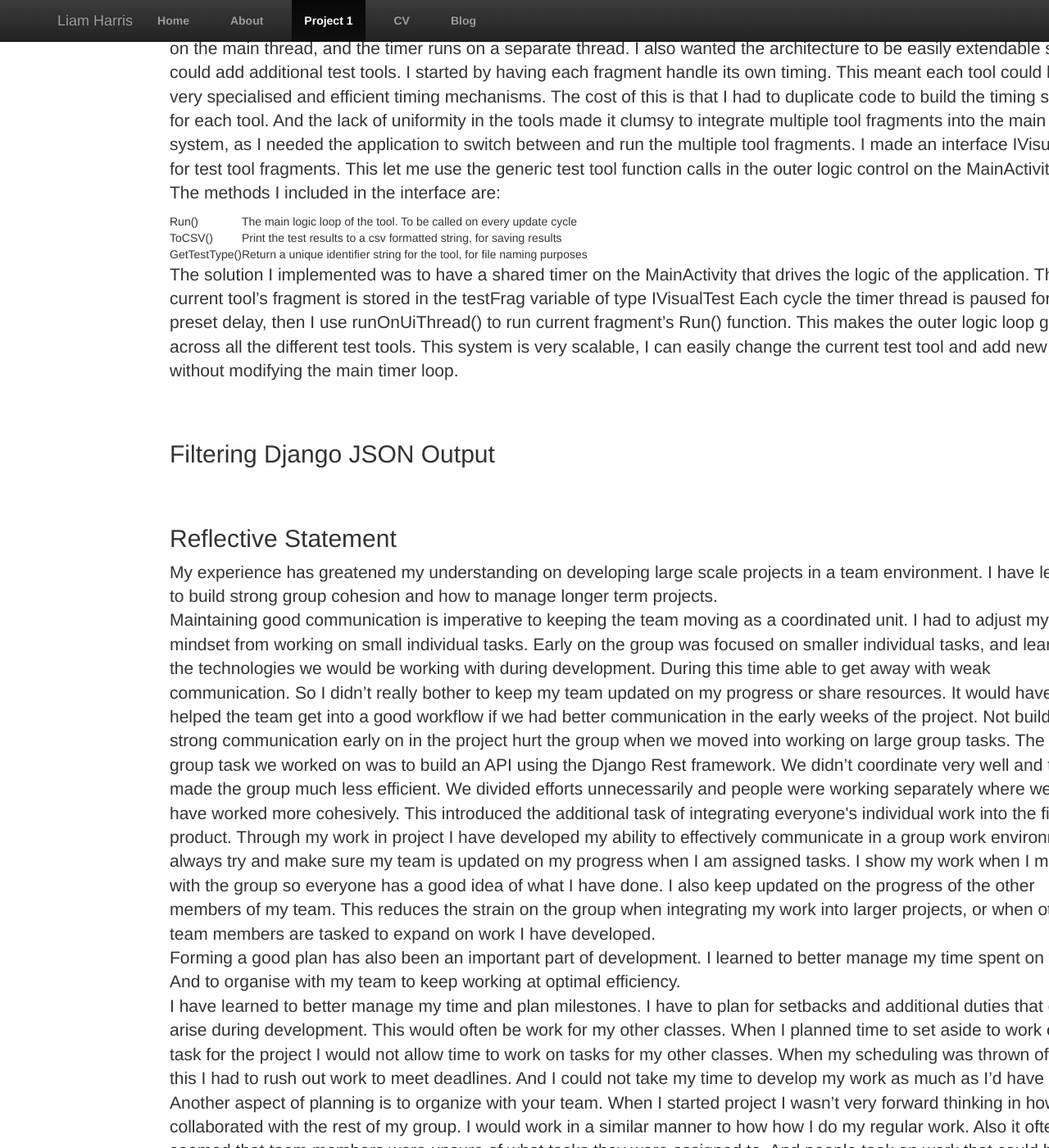
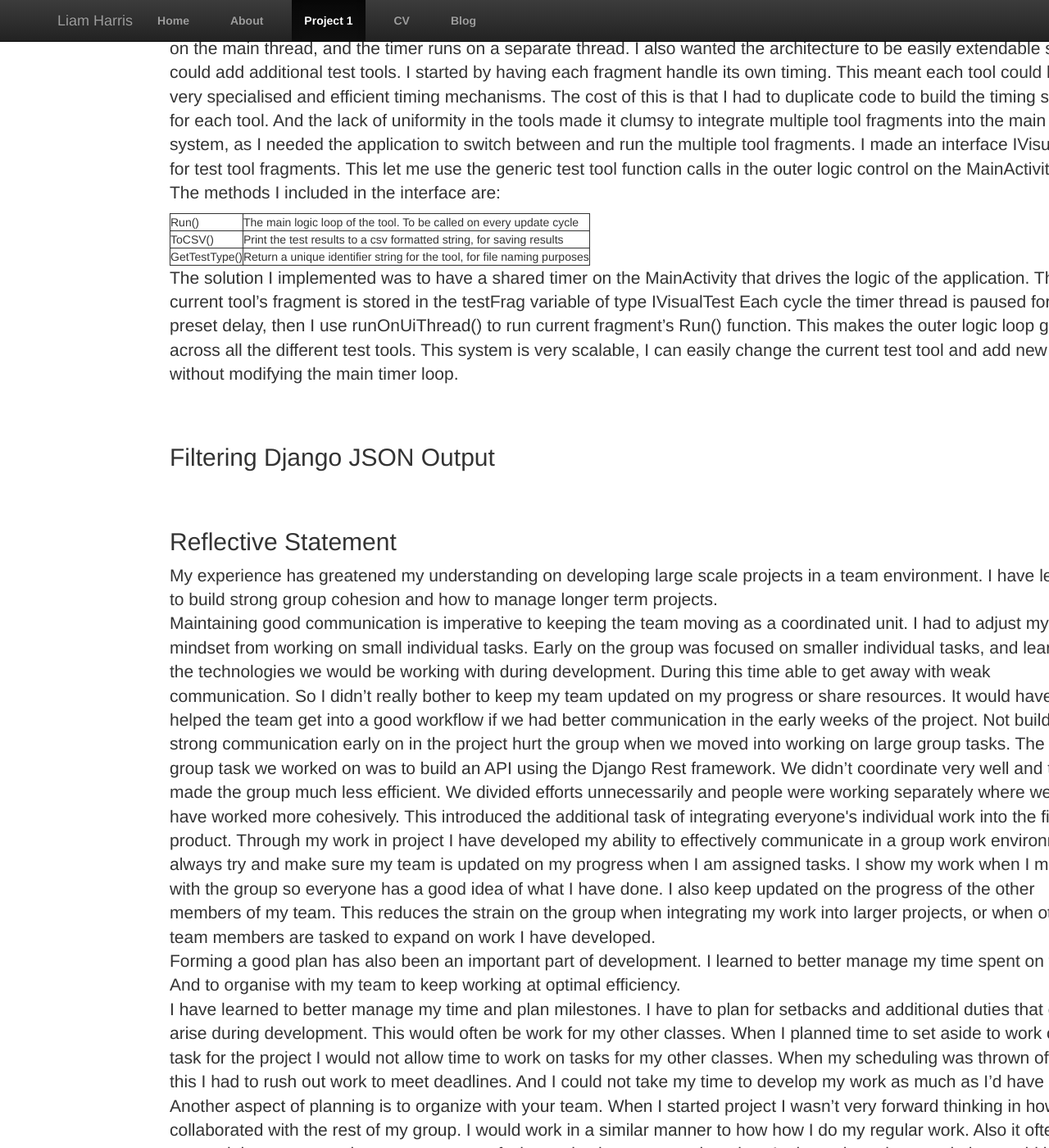
Before and after one commit to harrl7/harrl7.github.io, a Jekyll site: the page built from project1/index.html, in a window 1280 px wide and 1400 px high, scrolled down 1813 px. Shown: the whole window at 82% size. Built offline with Jekyll 4.4.1, drawn with Linux system fonts in a browser that asks for light colours.

Commit message:
Create main.css

```diff
--- a/css/main.css
+++ b/css/main.css
@@ -41,3 +41,8 @@ ul.posts {
 ul.posts li {
     list-style: none;
 }
+
+table td {
+    border-style: solid;
+    border-width: 1px;
+}
```
